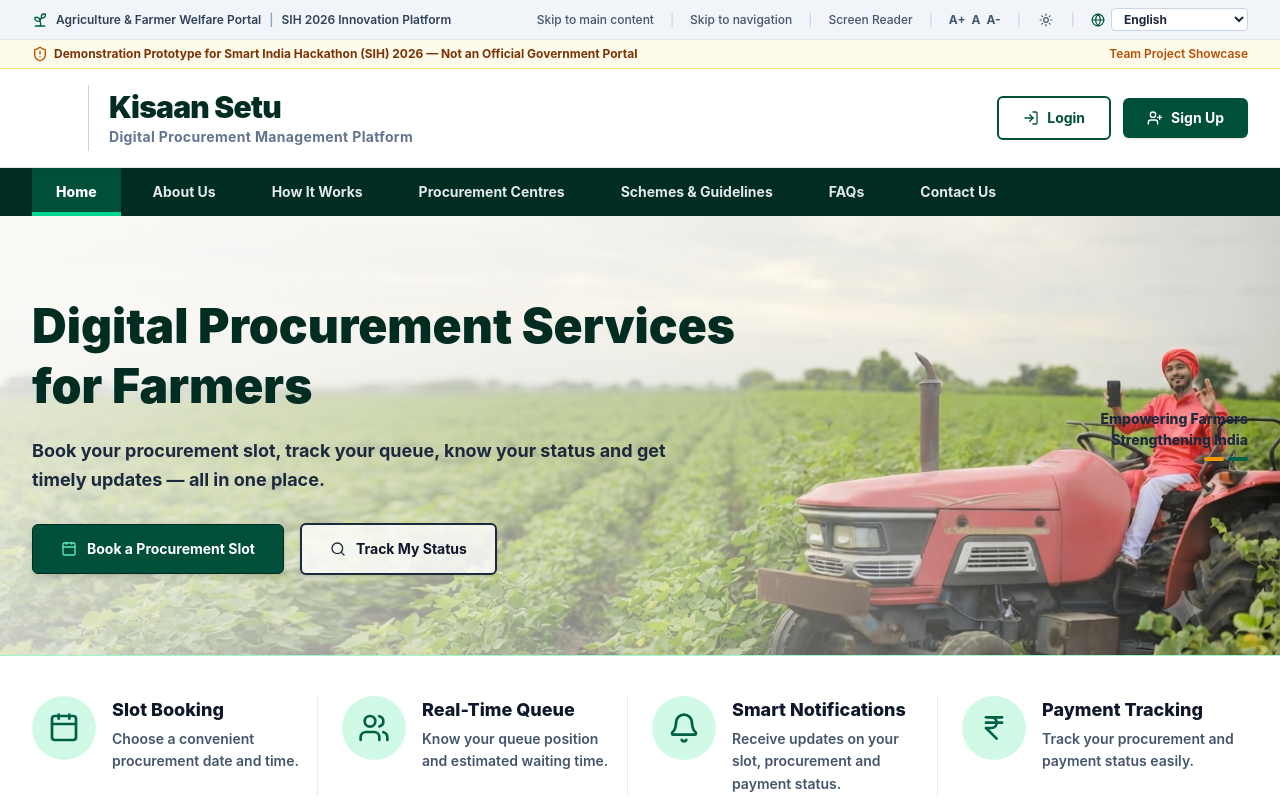
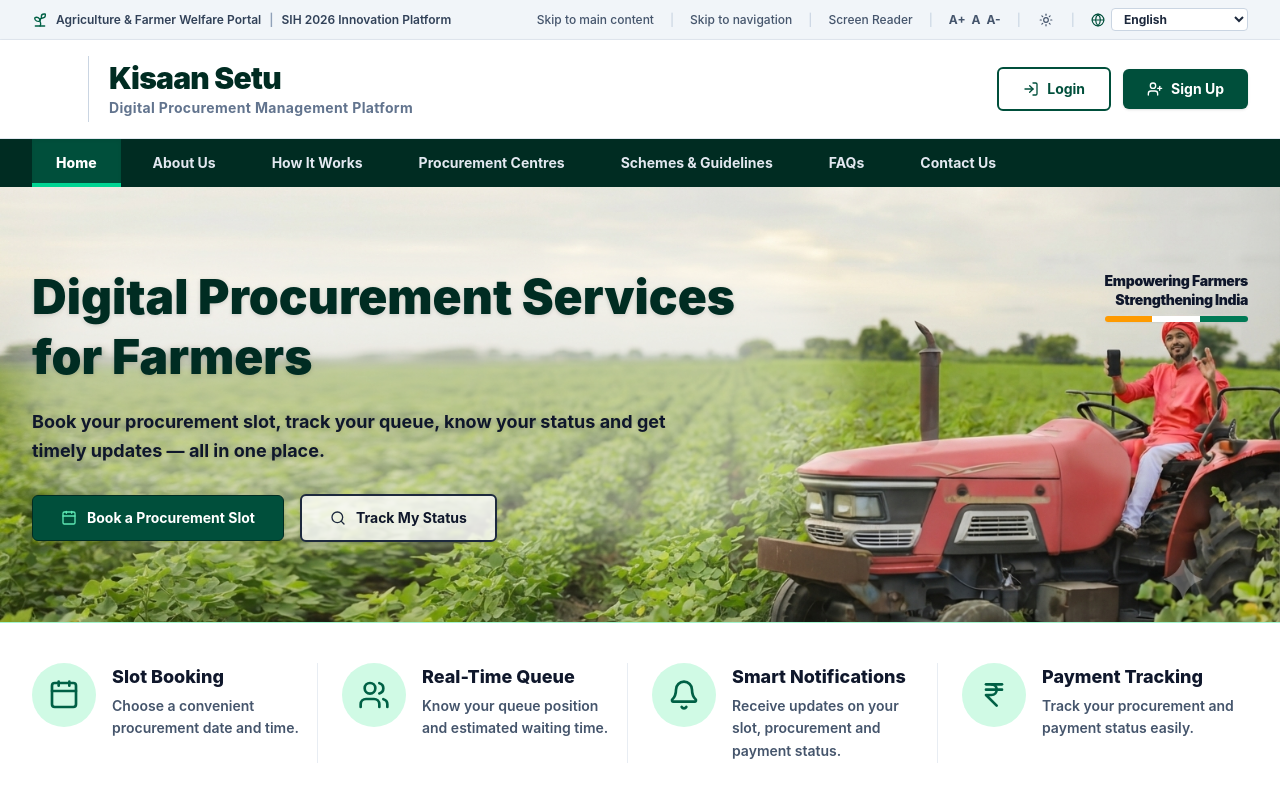
Before and after one commit to ARMKnight28/Kisaan-Setu, a React app in the folder frontend/: page / in a window 1280 px wide. Shown: the top 800 px of the page. Built offline with nearby package versions, Linux system fonts and the light colour scheme; the HTML template or start-up script is replaced by a standard one.

Commit message:
Remove notice banner, fix tagline positioning with tricolor underline, and soften text background

```diff
--- a/frontend/src/pages/Home.jsx
+++ b/frontend/src/pages/Home.jsx
@@ -18,7 +18,6 @@ import {
   UserPlus,
   MapPin,
   Sprout,
-  ShieldAlert,
   Globe,
   Search
 } from 'lucide-react';
@@ -80,15 +79,6 @@ export default function Home() {
             </select>
           </div>
         </div>
-      </div>
-
-      {/* Disclaimer Notice Banner */}
-      <div className="bg-amber-50 border-b border-amber-200 px-8 py-1.5 text-xs font-bold text-amber-900 flex items-center justify-between">
-        <span className="flex items-center gap-1.5">
-          <ShieldAlert className="w-4 h-4 text-amber-700 shrink-0" />
-          <span>Demonstration Prototype for Smart India Hackathon (SIH) 2026 — Not an Official Government Portal</span>
-        </span>
-        <span className="text-amber-700 font-semibold">Team Project Showcase</span>
       </div>
 
       {/* 2. Main Brand Header */}
@@ -159,17 +149,18 @@ export default function Home() {
         className="relative bg-cover bg-center border-b border-emerald-200 py-16 sm:py-20 overflow-hidden"
         style={{ backgroundImage: `url('/hero-farmer.jpg')` }}
       >
-        {/* Smooth, subtle radial white glow behind left text for enhanced readability */}
-        <div className="absolute inset-0 bg-gradient-to-r from-white/75 via-white/45 to-transparent pointer-events-none"></div>
+        <div className="relative max-w-7xl mx-auto px-8 grid grid-cols-1 lg:grid-cols-12 gap-8 items-start z-10">
 
-        <div className="relative max-w-7xl mx-auto px-8 grid grid-cols-1 lg:grid-cols-12 gap-8 items-center z-10">
+          {/* Left Text Block with localized subtle background glow */}
+          <div className="lg:col-span-8 space-y-5 relative">
 
-          {/* Left Text Block */}
-          <div className="lg:col-span-8 space-y-5">
-            <h2 className="text-4xl sm:text-5xl font-black text-emerald-950 leading-tight">
+            {/* Subtle light patch behind text only for readability */}
+            <div className="absolute -inset-4 bg-white/40 blur-xl rounded-full -z-10 pointer-events-none"></div>
+
+            <h2 className="text-4xl sm:text-5xl font-black text-emerald-950 leading-tight drop-shadow-sm">
               Digital Procurement Services <br />for Farmers
             </h2>
-            <p className="text-slate-800 text-base sm:text-lg font-bold leading-relaxed max-w-2xl">
+            <p className="text-slate-900 text-base sm:text-lg font-bold leading-relaxed max-w-2xl drop-shadow-sm">
               Book your procurement slot, track your queue, know your status and get timely updates — all in one place.
             </p>
 
@@ -177,7 +168,7 @@ export default function Home() {
               {/* Dark Green Solid Button */}
               <button
                 onClick={() => navigate('/login')}
-                className="bg-emerald-900 hover:bg-emerald-950 text-white px-7 py-3.5 rounded-md font-bold text-sm flex items-center space-x-2.5 shadow-md border border-emerald-950 transition"
+                className="bg-emerald-900 hover:bg-emerald-950 text-white px-7 py-3 rounded-md font-bold text-sm flex items-center space-x-2.5 shadow-md border border-emerald-950 transition"
               >
                 <Calendar className="w-4 h-4 text-emerald-300" />
                 <span>Book a Procurement Slot</span>
@@ -186,7 +177,7 @@ export default function Home() {
               {/* Light Semi-Translucent Outline Button */}
               <button
                 onClick={() => navigate('/login')}
-                className="bg-white/80 hover:bg-white text-slate-900 border-2 border-slate-800 px-7 py-3.5 rounded-md font-bold text-sm flex items-center space-x-2.5 transition shadow-sm"
+                className="bg-white/80 hover:bg-white text-slate-900 border-2 border-slate-800 px-7 py-3 rounded-md font-bold text-sm flex items-center space-x-2.5 transition shadow-sm"
               >
                 <Search className="w-4 h-4 text-slate-800" />
                 <span>Track My Status</span>
@@ -194,14 +185,17 @@ export default function Home() {
             </div>
           </div>
 
-          {/* Right Text Tagline Directly Over Sky */}
+          {/* Right Text Tagline in Top Right Corner with Full Tricolor Underline */}
           <div className="lg:col-span-4 flex justify-end">
-            <div className="text-right space-y-1">
-              <p className="text-sm font-extrabold text-slate-800 leading-tight">Empowering Farmers</p>
-              <p className="text-sm font-extrabold text-slate-800 leading-tight">Strengthening India</p>
-              <div className="flex justify-end gap-1 pt-1">
-                <div className="w-5 h-1 bg-amber-500 rounded-full"></div>
-                <div className="w-5 h-1 bg-emerald-800 rounded-full"></div>
+            <div className="text-right inline-block pt-1">
+              <p className="text-sm font-black text-slate-900 leading-snug tracking-tight">Empowering Farmers</p>
+              <p className="text-sm font-black text-slate-900 leading-snug tracking-tight">Strengthening India</p>
+
+              {/* Full-Width Tricolor Bar Underline */}
+              <div className="flex h-1.5 w-full mt-1.5 rounded-full overflow-hidden shadow-xs">
+                <div className="w-1/3 bg-amber-500"></div>
+                <div className="w-1/3 bg-white"></div>
+                <div className="w-1/3 bg-emerald-700"></div>
               </div>
             </div>
           </div>
```
